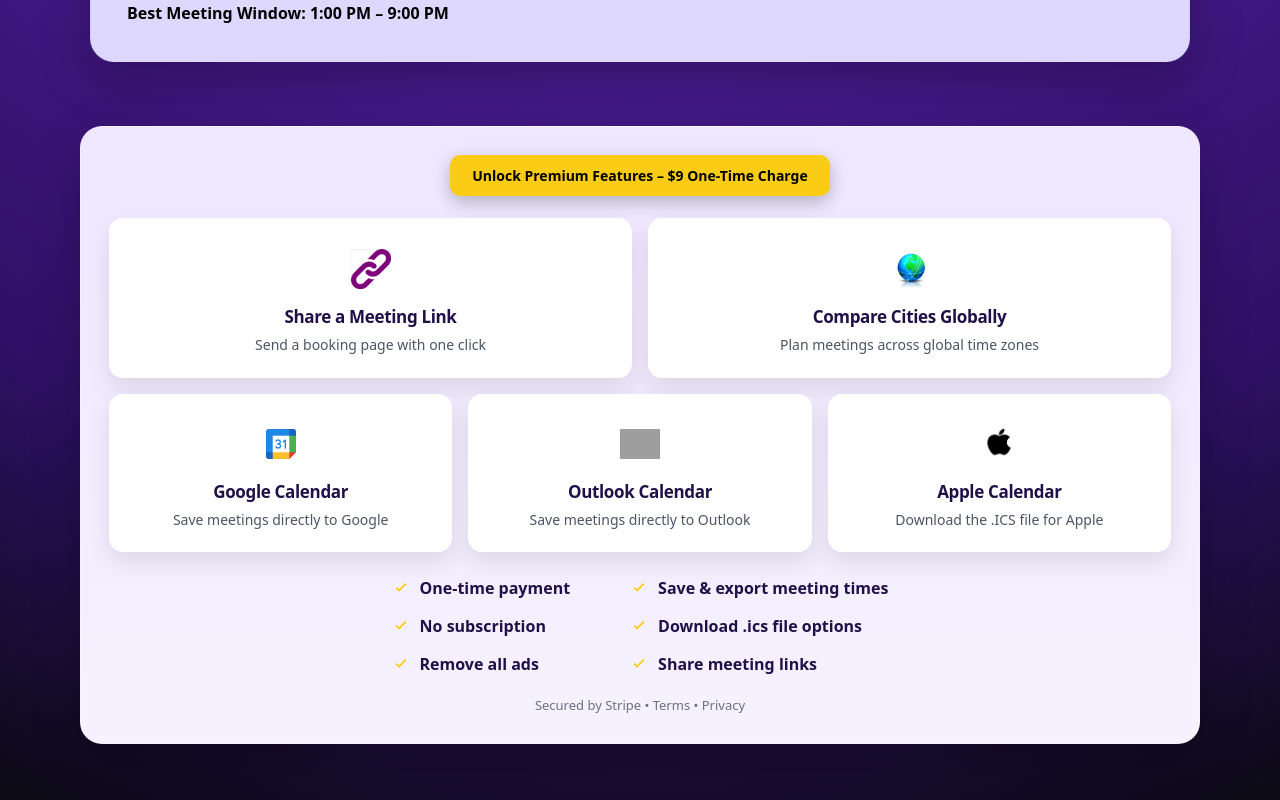
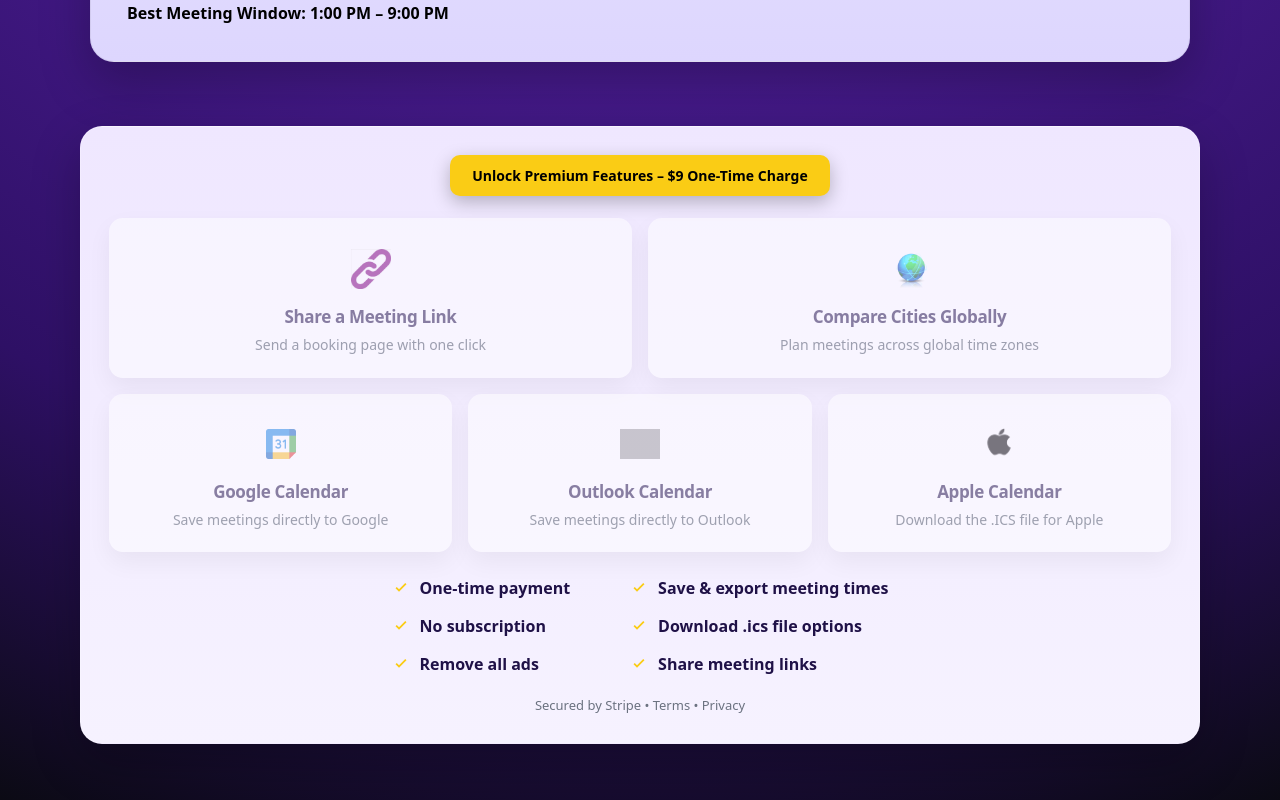
Before and after one commit to techtalk1282/Best-Meeting-Time, a Next.js app: page / in a window 1280 px wide. Shown: the part 698-1498 px from the top of the page. Built offline with nearby package versions, Linux system fonts and the light colour scheme; grey boxes are pictures that could not be loaded.

Commit message:
feat: visually lock premium features (disable cards and prevent interaction)

```diff
--- a/app/ui/PremiumFeaturesSection.tsx
+++ b/app/ui/PremiumFeaturesSection.tsx
@@ -147,7 +147,7 @@ export default function PremiumFeaturesSection({
               marginBottom: 16,
             }}
           >
-            <div style={topFeatureCard}>
+            <div style={{ ...topFeatureCard, opacity: 0.5, pointerEvents: "none" }}>
               <div style={iconWrap}>
                 <img src="/share.png" alt="Share link" style={iconImg} />
               </div>
@@ -155,7 +155,7 @@ export default function PremiumFeaturesSection({
               <p style={cardText}>Send a booking page with one click</p>
             </div>
 
-            <div style={topFeatureCard}>
+            <div style={{ ...topFeatureCard, opacity: 0.5, pointerEvents: "none" }}>
               <div style={iconWrap}>
                 <img src="/globe.png" alt="Compare cities" style={iconImg} />
               </div>
@@ -172,7 +172,7 @@ export default function PremiumFeaturesSection({
               marginBottom: 24,
             }}
           >
-            <div style={bottomFeatureCard}>
+            <div style={{ ...bottomFeatureCard, opacity: 0.5, pointerEvents: "none" }}>
               <div style={iconWrap}>
                 <img src="/google-calendar.png" alt="Google Calendar" style={iconImg} />
               </div>
@@ -180,7 +180,7 @@ export default function PremiumFeaturesSection({
               <p style={cardText}>Save meetings directly to Google</p>
             </div>
 
-            <div style={bottomFeatureCard}>
+           <div style={{ ...bottomFeatureCard, opacity: 0.5, pointerEvents: "none" }}>
               <div style={iconWrap}>
                 <img src="/outlook.png" alt="Outlook Calendar" style={iconImg} />
               </div>
@@ -188,7 +188,7 @@ export default function PremiumFeaturesSection({
               <p style={cardText}>Save meetings directly to Outlook</p>
             </div>
 
-            <div style={bottomFeatureCard}>
+           <div style={{ ...bottomFeatureCard, opacity: 0.5, pointerEvents: "none" }}>
               <div style={iconWrap}>
                 <img src="/apple.png" alt="Apple Calendar" style={appleIconImg} />
               </div>
```
